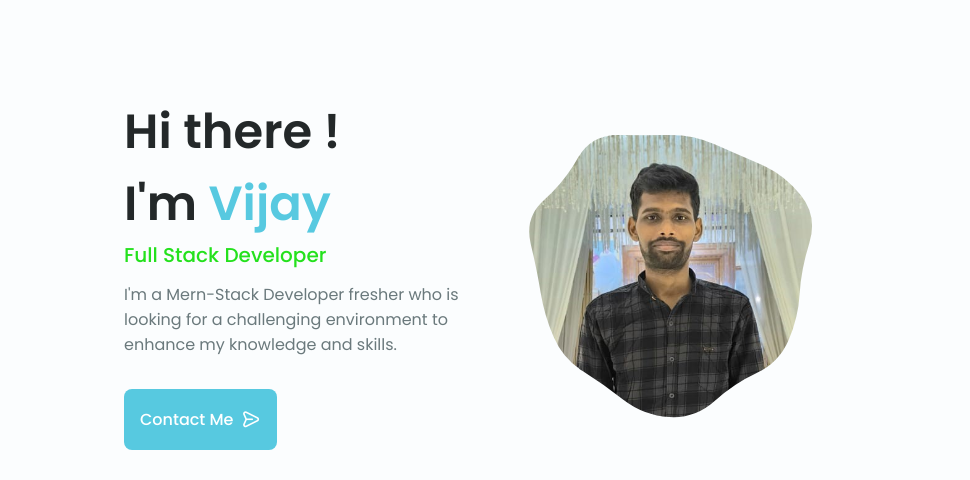
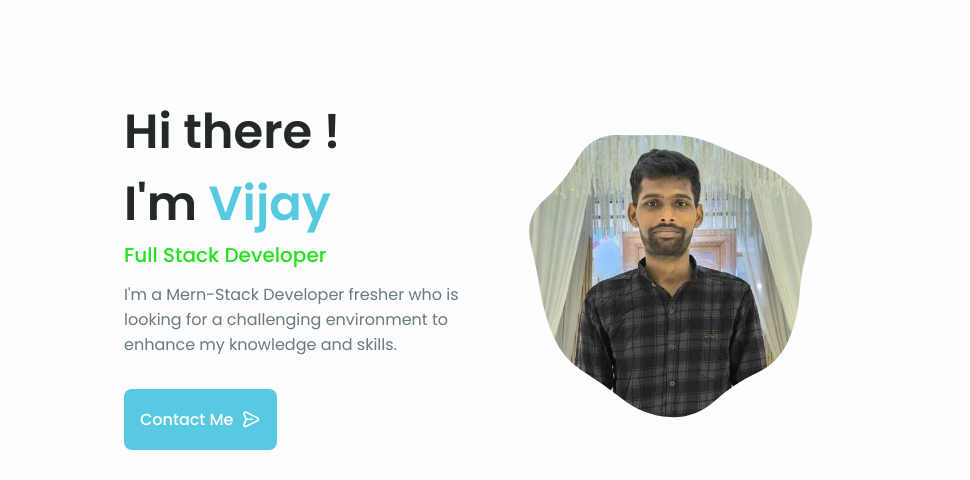
Before and after one commit to VijayMayhul/My-Portfolio-JS, a plain HTML site: page index.html in a window 1280 px wide. Shown: the part 88-568 px from the top of the page, 184-1154 px from the left. Drawn offline with nearby package versions, Linux system fonts and the light colour scheme.

Commit message:
blob pic update

```diff
--- a/index.html
+++ b/index.html
@@ -136,7 +136,7 @@
                   <image
                     class="home__blob-img"
                     x=""
-                    xlink:href="packages/images/myPic1.jpeg"
+                    xlink:href="packages/images/myPic2.jpeg"
                   />
                 </g>
               </svg>
```
Also changed, not shown: packages/images/myPic2.jpeg (added).
